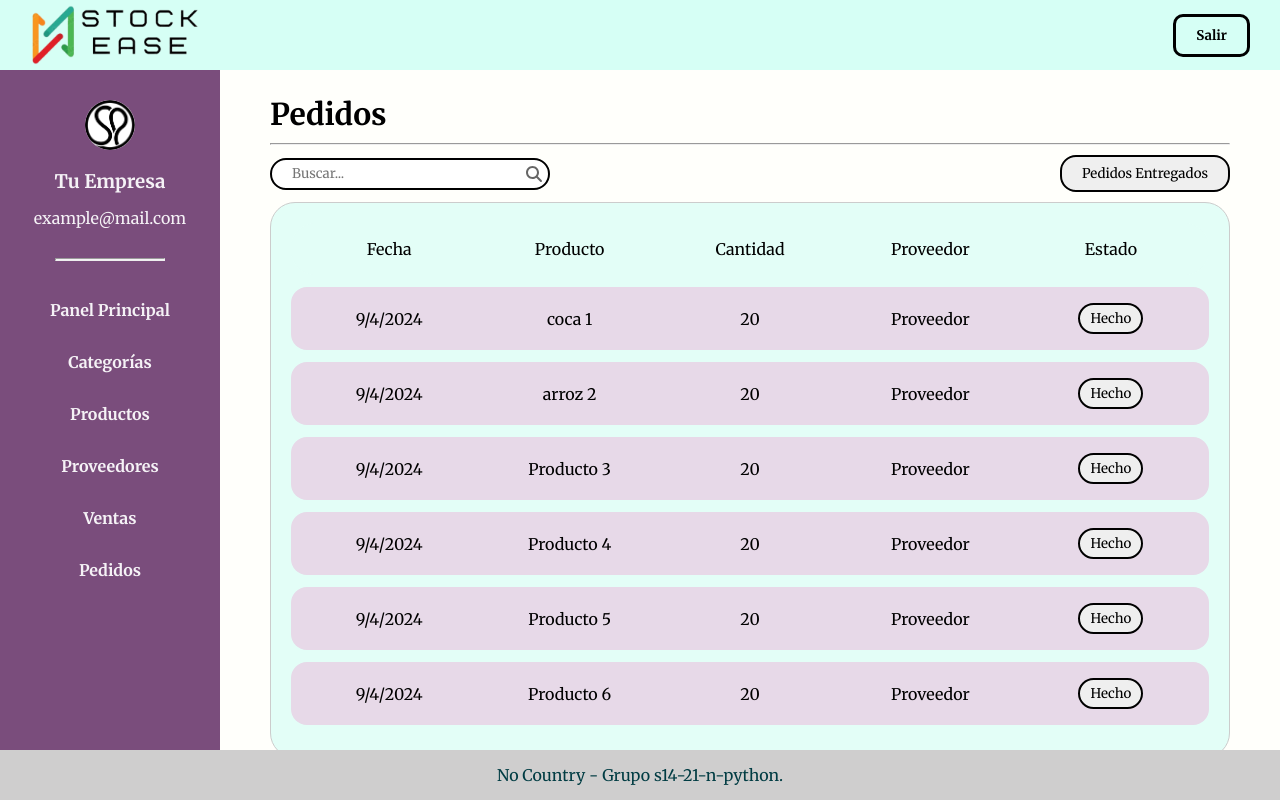
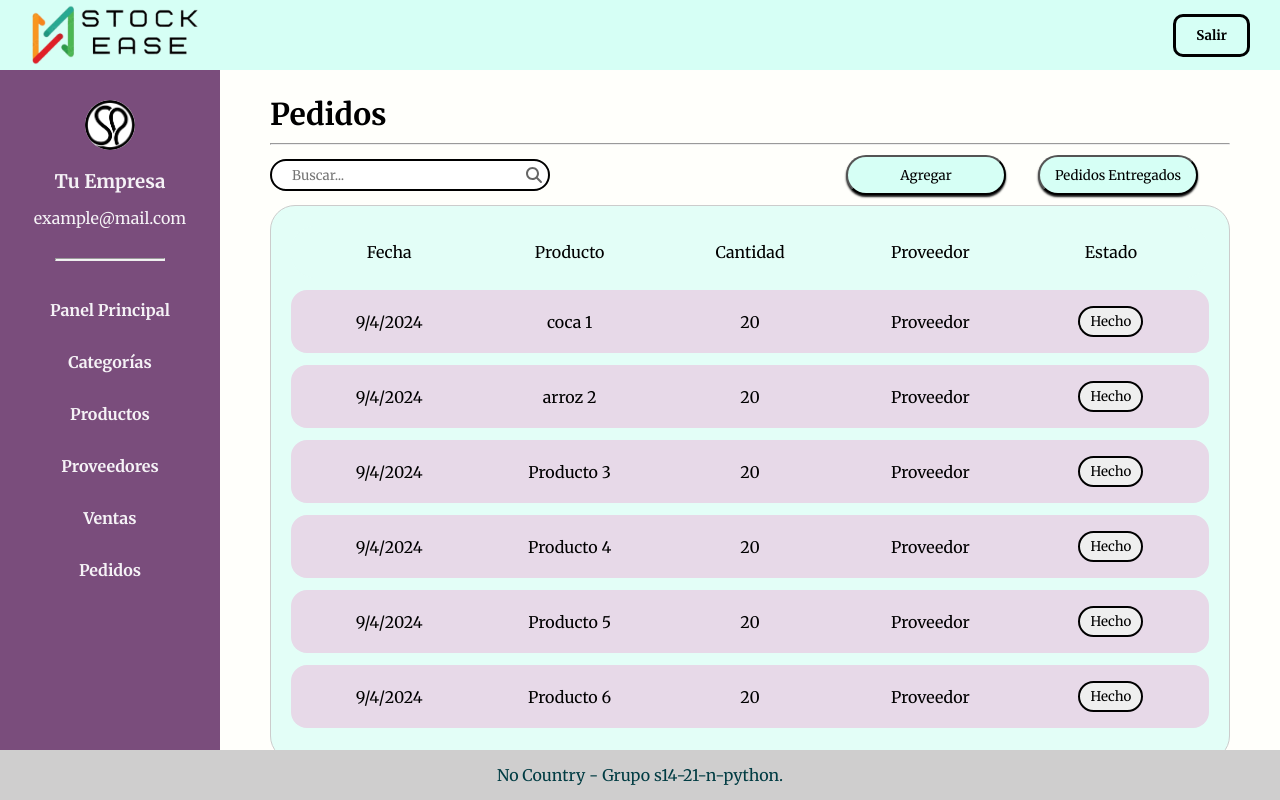
Before and after one commit to No-Country-simulation/s14-21-n-python, a React (Vite) app in the folder frontend/: page /orders in a window 1280 px wide. Built offline with nearby package versions, Linux system fonts and the light colour scheme.

Commit message:
Detalles

```diff
--- a/frontend/src/components/Dashboard/Card.jsx
+++ b/frontend/src/components/Dashboard/Card.jsx
@@ -7,7 +7,7 @@ const Card = ({ title, content, icon }) => {
   const Icon = icon; // Asigna el ícono dinámicamente
 
   return (
-    <div className={styles.card}>
+    <div className={styles.card1}>
       <div className={styles.cardIcon}>
         <Icon styles={{ color: "#003c43" }} />
         <div>
--- a/frontend/src/components/Dashboard/Card.module.css
+++ b/frontend/src/components/Dashboard/Card.module.css
@@ -6,6 +6,18 @@
   text-align: center;
   background-color: #d6fff5;
   color: #003c43;
+  width: 180px;
+}
+
+.card1 {
+  border: 1px solid #ccc;
+  border-radius: 20px;
+  padding: 20px;
+  margin: 0 10px 10px 10px;
+  text-align: center;
+  background-color: #d6fff5;
+  color: #003c43;
+  height: 120px;
 }
 
 .cardIcon {
--- a/frontend/src/components/Orders/Order.jsx
+++ b/frontend/src/components/Orders/Order.jsx
@@ -3,6 +3,8 @@ import styles from "./Order.module.css";
 import { FontAwesomeIcon } from "@fortawesome/react-fontawesome";
 import { faSearch } from "@fortawesome/free-solid-svg-icons";
 import jsonData from "./orders.json";
+import AddOrder from "../AddOrder/AddOrder";
+import Modal from "../Modal/Modal";
 
 const Orders = () => {
   const [searchTerm, setSearchTerm] = useState("");
@@ -58,8 +60,15 @@ const Orders = () => {
 
     console.log("Estado actualizado:", updatedProducts[index].state[0]);
   };
+  const [isOpen, setIsOpen] = useState(false);
 
+  const openPopup = () => {
+    setIsOpen(true);
+  };
 
+  const closePopup = () => {
+    setIsOpen(false);
+  };
 
   return (
     <div className={styles.container}>
@@ -68,7 +77,6 @@ const Orders = () => {
       <div className={styles.filterContainer}>
         <div className={styles.inputContainer}>
           <div className={styles.searchContainer}>
-
             <input
               type="text"
               placeholder="Buscar..."
@@ -79,9 +87,17 @@ const Orders = () => {
             <FontAwesomeIcon icon={faSearch} className={styles.searchIcon} />
           </div>
         </div>
-        <button onClick={handleOrdersToggle} className={styles.deliveredButton}>
+        <div className={styles.buttons}>
+          <button className={styles.admBtn} onClick={openPopup}>
+            Agregar
+          </button>
+          <Modal isOpen={isOpen} onClose={closePopup}>
+            <AddOrder />
+          </Modal>
+          <button onClick={handleOrdersToggle} className={styles.admBtn}>
             {showDeliveredOrders ? "Pedidos Hechos" : "Pedidos Entregados"}
           </button>
+        </div>
       </div>
       <div
         className={styles.table}
@@ -134,12 +150,17 @@ const Orders = () => {
           </div>
         ) : (
           filteredProducts.map((product, index) => (
-              <div key={index} className={`${styles.row2} ${styles.rowWithMargin}`}>
+            <div
+              key={index}
+              className={`${styles.row2} ${styles.rowWithMargin}`}
+            >
               <div className={styles.cell}>{product.date}</div>
               <div className={styles.cell}>{product.product}</div>
               <div className={styles.cell}>{product.amount}</div>
               <div className={styles.cell}>{product.supplier}</div>
-                <div className={styles.cell}>Entregado</div>
+              <div className={styles.cell}>
+                <button className={styles.stateButton}>Entregado</button>
+              </div>
             </div>
           ))
         )}
--- a/frontend/src/components/Orders/Order.module.css
+++ b/frontend/src/components/Orders/Order.module.css
@@ -52,12 +52,20 @@
   padding-left: 20px;
 }
 
-.deliveredButton {
-  justify-items: end;
-  padding: 8px 20px;
-  color: black;
-  border: 2px solid black;
-  border-radius: 16px;
+.admBtn {
+  width: 160px;
+  height: 40px;
+  background-color: #d6fff5;
+  border-radius: 24px;
+  font-weight: 400;
+  margin-right: 32px;
+  border-width: 2px;
+  box-shadow: 0 2px 2px 0 #161717;
+}
+
+.admBtn:hover {
+  background-color: #b78eb9;
+  color: #f5f2f6;
   cursor: pointer;
 }
 
```
Lines whose indentation alone changed are shown as unchanged.
